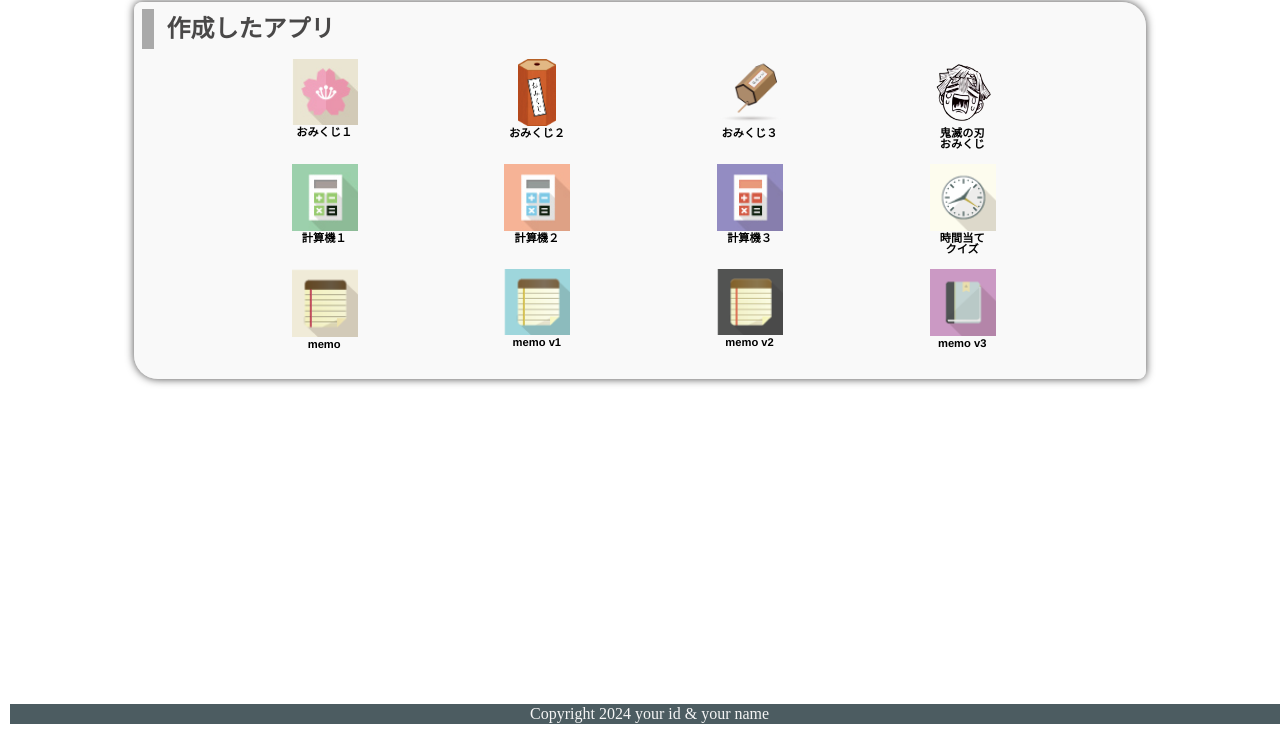
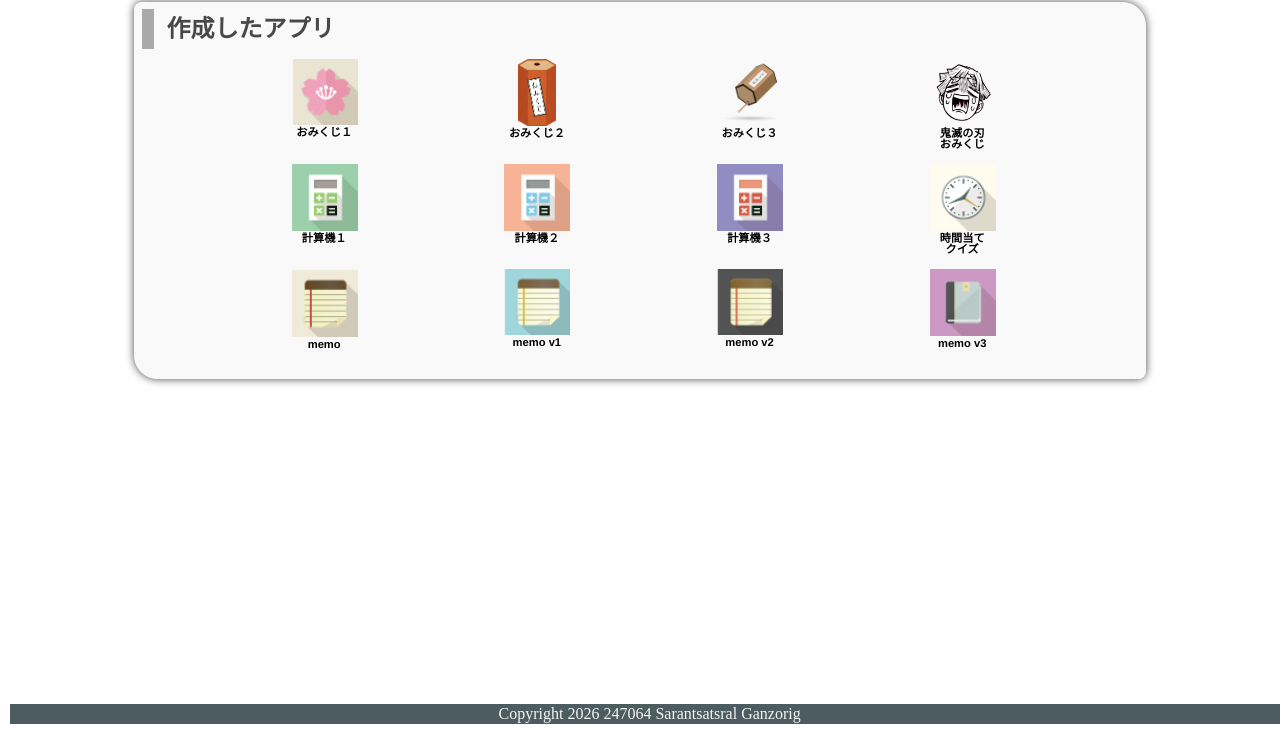
Before and after one commit to ganzorigsundai/mobileapp, a plain HTML site: page index.html in a window 1280 px wide. Shown: the part 71-800 px from the top of the page. Drawn offline with Linux system fonts and the light colour scheme.

Commit message:
Update index.html
name

```diff
--- a/index.html
+++ b/index.html
@@ -79,7 +79,7 @@
 
     <!-- フッター -->
     <footer>
-      <p>Copyright 2024 your id & your name</p>
+      <p>Copyright 2026 247064 Sarantsatsral Ganzorig</p>
     </footer>
 
   </body>
```
